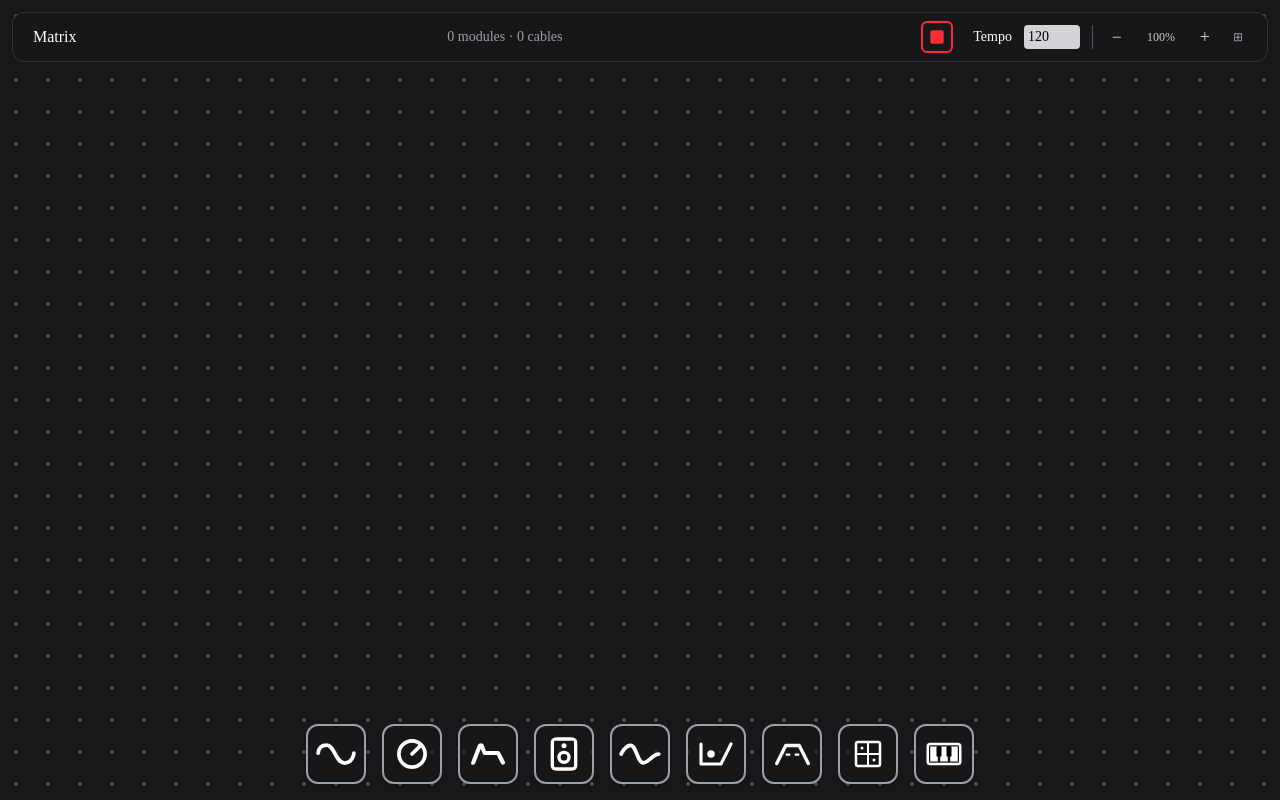
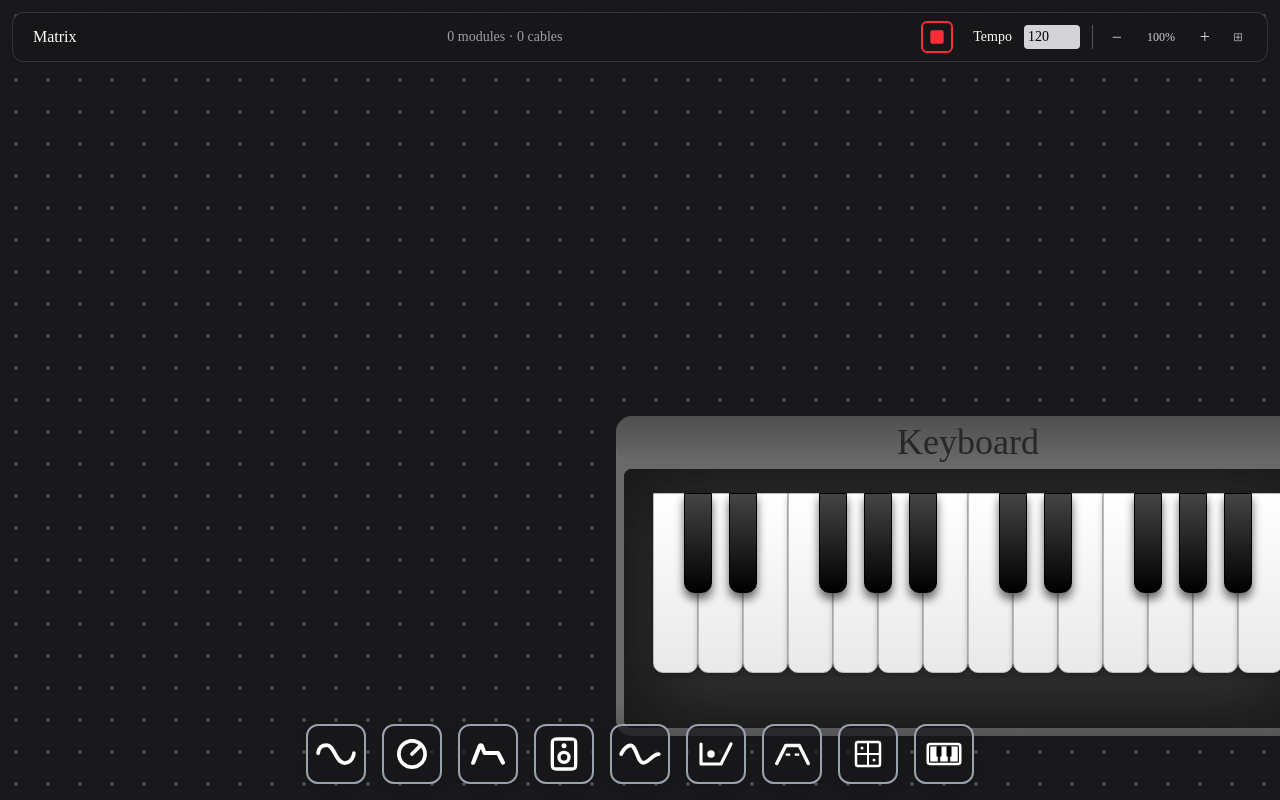
Before and after one commit to gnxrlyqf/modular, a React (Vite) app in the folder synthesizer/: page / in a window 1280 px wide. Built offline with nearby package versions, Linux system fonts and the light colour scheme; a web font is replaced by a local one.

Commit message:
stable version of keyboard (still wip)

```diff
--- a/synthesizer/src/Modules/Gain.tsx
+++ b/synthesizer/src/Modules/Gain.tsx
@@ -21,7 +21,7 @@ function Gain(props: GainProps) {
   const [gain, setGain] = useState<number>(props.g);
   const {mode} = useConnection();
   const { menu, handleContextMenu } = useContextMenu();
-  const color = "#3852B4"
+  const color = "#40279eff"
 
   useEffect(() => {
     audioContext.setParam(props.id, "gain", gain);
--- a/synthesizer/src/Modules/Keyboard.tsx
+++ b/synthesizer/src/Modules/Keyboard.tsx
@@ -5,9 +5,6 @@ import type { ModuleProps } from "./Modules";
 import { useContextMenu } from "../Utils/useContextMenu";
 import ModuleFrame from "./ModuleFrame";
 import styled from "styled-components";
-
-const MODULE_WIDTH = 940;
-const MODULE_HEIGHT = 350;
 
 type KeyType = "white" | "black";
 
@@ -29,8 +26,14 @@ interface KeyboardProps extends ModuleProps {
   // Add specific keyboard settings here if needed (e.g. octave)
 }
 
-const WHITE_KEY_WIDTH = 60;
-const BLACK_KEY_WIDTH = 38;
+const MODULE_WIDTH = 704;
+const MODULE_HEIGHT = 320;
+
+const WHITE_KEY_WIDTH = 45;
+const BLACK_KEY_WIDTH = 28;
+
+const BLACK_KEY_HEIGHT = 100;
+const WHITE_KEY_HEIGHT = 180;
 const OCTAVES = 2;
 
 const WHITE_PATTERN = ["C", "D", "E", "F", "G", "A", "B"];
@@ -51,9 +54,9 @@ const NOTE_TO_SEMITONE: Record<string, number> = {
 const KeyboardBed = styled.div`
   position: relative;
   display: flex;
-  height: 220px;
-  margin-top: 10px;
+  margin-top: 0px;
 `;
+
 const StyledKey = styled.div<{ $keyType: KeyType; $isActive: boolean; $left?: number;}>`
   position: ${(p) => (p.$keyType === "black" ? "absolute" : "relative")};
 
@@ -65,7 +68,7 @@ const StyledKey = styled.div<{ $keyType: KeyType; $isActive: boolean; $left?: nu
   `}
 
   width: ${(p) => p.$keyType === "black" ? `${BLACK_KEY_WIDTH}px` : `${WHITE_KEY_WIDTH}px`};
-  height: ${(p) => p.$keyType === "black" ? "130px" : "220px"};
+  height: ${(p) => p.$keyType === "black" ? `${BLACK_KEY_HEIGHT}px`: `${WHITE_KEY_HEIGHT}px`};
 
   border-radius: 0 0 10px 10px;
   cursor: pointer;
@@ -120,7 +123,7 @@ function Keyboard(props: KeyboardProps) {
   const moduleRef = useRef<HTMLDivElement | null>(null);
   const [position, setPosition] = useState<{ x: number; y: number }>({ x: props.x, y: props.y });
   const { menu, handleContextMenu } = useContextMenu();
-  const color = "#4F6FAF";
+  const color = "#696969ff";
   const [activeNotes, setActiveNotes] = useState<Record<string, boolean>>({});
   const audioCtx = useRef<AudioContext | null>(null);
   const oscillators = useRef<Record<string, OscillatorNode>>({});
@@ -155,9 +158,6 @@ function Keyboard(props: KeyboardProps) {
         });
       });
     }
-
-    arr.push({ note: `C${OCTAVES + 2}`, type: "white" });
-
     return arr;
   }, []);
 
@@ -240,7 +240,7 @@ function Keyboard(props: KeyboardProps) {
   return (
       <ModuleFrame
         id={props.id}
-        title="Keyboard 25"
+        title="Keyboard"
         width={MODULE_WIDTH}
         height={MODULE_HEIGHT}
         position={position}
@@ -250,7 +250,7 @@ function Keyboard(props: KeyboardProps) {
         onContextMenu={handleContextMenu}
         onHeaderMouseDown={onMouseDown}
       >
-        <div className="flex flex-col w-full">
+        <div className="flex flex-col ">
           {/* The Playable Keys Area */}
           <KeyboardBed>
             {keys.map((key) => (
@@ -264,12 +264,6 @@ function Keyboard(props: KeyboardProps) {
               />
             ))}
           </KeyboardBed>
-          {/* Modular Patch Points */}
-          <div className="w-full flex flex-row gap-4 mt-6">
-            <Param id={props.id} name="gate" polarity="source" color={color}/>
-            <Param id={props.id} name="pitch" polarity="source" color={color}/>
-            <Param id={props.id} name="velocity" polarity="source" color={color}/>
-          </div>
         </div>
       </ModuleFrame>
   );
--- a/synthesizer/src/Modules/LFO.tsx
+++ b/synthesizer/src/Modules/LFO.tsx
@@ -31,7 +31,11 @@ function SquareIcon() {
 function TriangleIcon() {
   return (
     <svg viewBox="0 0 512 512" xmlns="http://www.w3.org/2000/svg" className="h-7 w-7">
-      <path d="M 143.26605504587155 80.63608562691131 Q 152.6605504587156 80.63608562691131 158.92354740061162 88.46483180428135 L 368.73394495412845 380.4770642201835 L 472.85626911314984 238.77675840978594 Q 512 245.82262996941895 502.60550458715596 260.697247706422 L 383.6085626911315 423.53516819571865 Q 359.3394495412844 431.3639143730887 353.0764525993884 423.53516819571865 L 39.14373088685015 273.22324159021406 Q 0 266.177370030581 9.394495412844037 251.30275229357798 Z"
+      <path
+        d="M143.266 80.636 Q152.661 80.636 158.924 88.465 L368.734 380.477
+          L472.856 238.777 Q483.817 225.468 498.691 234.862 Q512 245.823 502.606 260.697 L383.609 423.535
+          Q378.128 431.364 368.734 431.364 Q359.339 431.364 353.076 423.535 L143.266 131.523 L39.144 273.223
+          Q28.183 286.532 13.309 277.138 Q0 266.177 9.394 251.303 L128.391 88.465 Q133.872 80.636 143.266 80.636Z"
         fill="currentColor"
       />
     </svg>
@@ -64,7 +68,7 @@ function LFO(props: LFOProps) {
   const [frequency, setFrequency] = useState(props.f);
   const [waveshape, setWaveshape] = useState<"sine" | "square" | "triangle" | "sawtooth">(props.w);
   const { menu, handleContextMenu } = useContextMenu();
-  const color = "#8F0177";
+  const color = "#611154ff";
 
   const onMouseDown = useDrag(props, position, setPosition, moduleRef);
 
--- a/synthesizer/src/Modules/Modulator.tsx
+++ b/synthesizer/src/Modules/Modulator.tsx
@@ -25,7 +25,7 @@ function Modulator(props: ModuleProps & {
   const [depth, setDepth] = useState(props.d);
   const [mode, setMode] = useState<"AM" | "FM" | "PM" | "RM">(props.m);
 
-  const color = "#456882";
+  const color = "#005fadff";
   const onMouseDown = useDrag(props, position, setPosition, moduleRef);
   const { menu, handleContextMenu } = useContextMenu();
 
--- a/synthesizer/src/Scene/Scene.tsx
+++ b/synthesizer/src/Scene/Scene.tsx
@@ -1,6 +1,7 @@
 import { useEffect, useMemo, useRef, useState } from "react";
 import Dock from "../Dock";
 import type {Module} from '../Modules/Modules'
+import Keyboard from '../Modules/Keyboard'
 import { AnimatePresence } from "motion/react";
 import { wouldGhostOverlap } from "../Utils/wouldGhostOverlap";
 import { snapToGrid } from "../Utils/snapToGrid";
@@ -293,6 +294,7 @@ function Scene() {
           <p className="text-red-400 text-sm">{loadError}</p>
         </div>
       )}
+
       {/* Background grid canvas — backgroundSize/Position/opacity set by viewport RAF */}
       <section className="absolute inset-0 z-0">
         <canvas
@@ -320,6 +322,11 @@ function Scene() {
           cameraLive={cameraLive}
           f={setCables}
           cables={cables}
+        />
+        <Keyboard
+          id="keyboard"
+          x={600}
+          y={400}
         />
         {ghost && (
           <div className="pointer-events-none">
```
